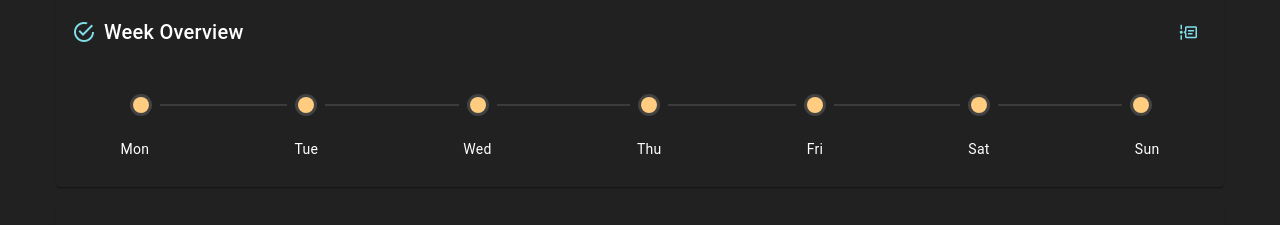
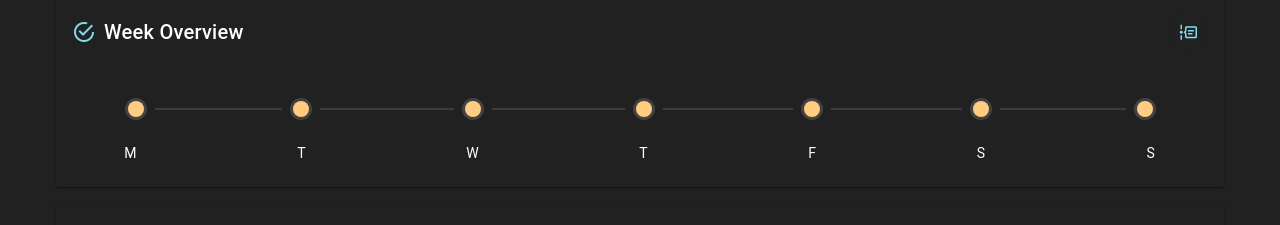
Before and after one commit to inesosoares6/workouts-app, a Vue app: page / in a window 1280 px wide. Shown: the part 455-680 px from the top of the page. Built offline with nearby package versions, Linux system fonts and the light colour scheme.

Commit message:
fix timeline

```diff
--- a/src/components/HomeView/WeekOverviewCard.vue
+++ b/src/components/HomeView/WeekOverviewCard.vue
@@ -15,7 +15,7 @@
 			</v-btn>
 		</template>
 
-		<v-card-text class="mt-2">
+		<v-card-text class="pa-0 ma-3">
 			<v-timeline
 				direction="horizontal"
 				line-inset="8"
@@ -29,23 +29,22 @@
 					@click="handleTimelineItemClick(item)"
 				>
 					<template v-if="index % 2">
-						{{ item.day.substring(0, 3) }}
+						{{ item.day[0] }}
 					</template>
 					<template
 						v-if="!(index % 2)"
 						v-slot:opposite
 					>
-						{{ item.day.substring(0, 3) }}
+						{{ item.day[0]}}
 					</template>
 				</v-timeline-item>
 			</v-timeline>
 		</v-card-text>
-	<DailyReport
-		v-if="showWorkoutDone"
-		:selectedDay="selectedDay"
-	/>
+		<DailyReport
+			v-if="showWorkoutDone"
+			:selectedDay="selectedDay"
+		/>
 	</v-card>
-
 </template>
 
 <script setup lang="ts">
```
